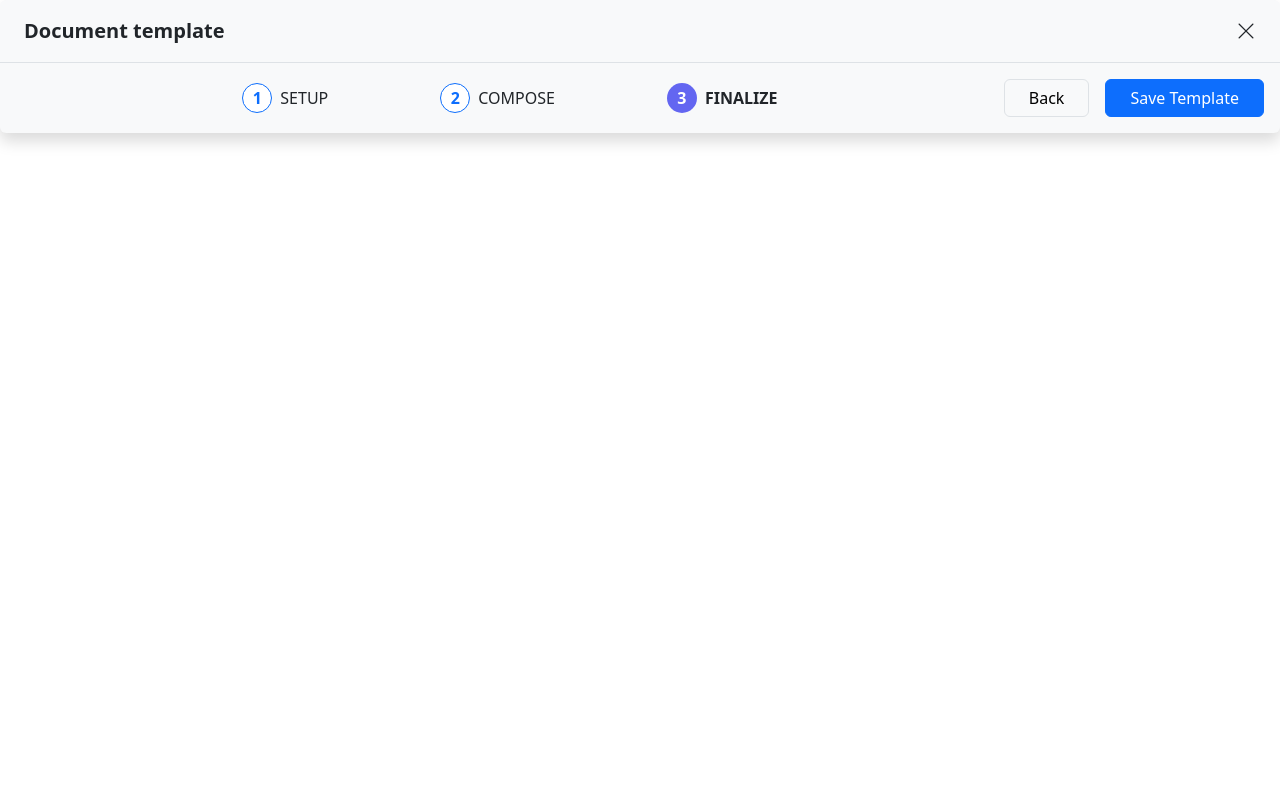
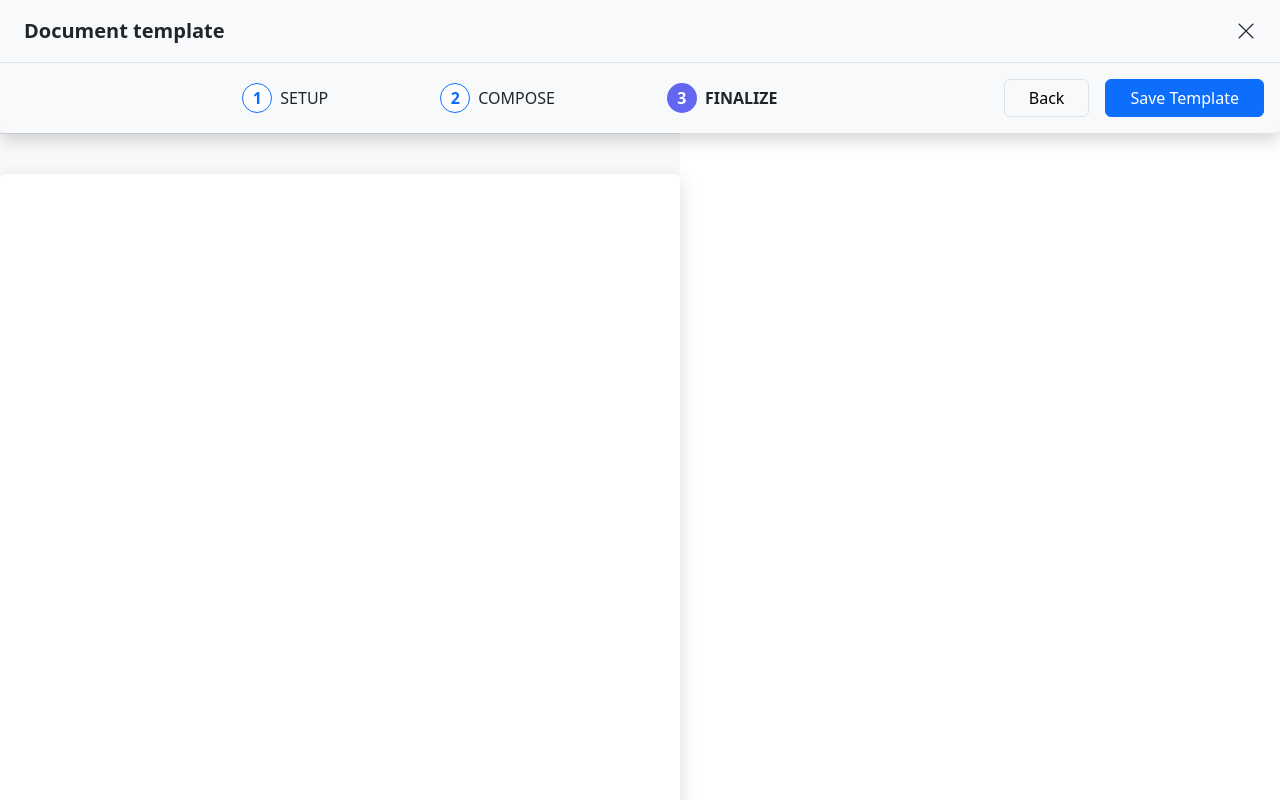
Before and after one commit to esitorsunil/keka, a React (Vite) app: page /finalize in a window 1280 px wide. Shown: the top 800 px of the page. Built offline with nearby package versions, Linux system fonts and the light colour scheme.

Commit message:
finalize page ui

```diff
--- a/src/Pages/ComposeBody.jsx
+++ b/src/Pages/ComposeBody.jsx
@@ -10,12 +10,23 @@ const ComposeBody = () => {
   const quillRef = useRef(null);
   const latestField = useSelector((state) => state.placeholders.selectedField);
 
+
   useEffect(() => {
     if (!quillRef.current || !latestField) return;
+
     const editor = quillRef.current.getEditor();
     const cursorPosition = editor.getSelection()?.index || editor.getLength();
 
-    editor.insertText(cursorPosition, `${latestField.label} `);
+    editor.updateContents(
+      {
+        ops: [
+          { retain: cursorPosition },
+          { insert: `${latestField.label} ` }
+        ]
+      },
+      'user'
+    );
+
     editor.setSelection(cursorPosition + `${latestField.label} `.length);
     editor.focus();
   }, [latestField]);
@@ -48,6 +59,14 @@ const ComposeBody = () => {
 
   return (
     <>
+    <style>
+    {`
+      .ql-container {
+        border: none !important;
+        box-shadow: none !important;
+      }
+    `}
+  </style>
       <div className="container mt-3" style={{ marginRight: '320px' }}>
         <div className="row border-bottom pb-4">
           <div className="col-12 d-flex justify-content-between align-items-center">
@@ -60,14 +79,14 @@ const ComposeBody = () => {
             <div className="btn-group pe-3" role="group" aria-label="Editor toggle">
               <button
                 type="button"
-                className={`btn ${activeEditor === 'web' ? 'text-primary border-primary' : 'btn-outline-secondary text-black no-border'}`}
+                className={`btn ${activeEditor === 'web' ? 'text-primary border-primary bg-body-tertiary ' : 'btn-outline-secondary text-black no-border'}`}
                 onClick={() => setActiveEditor('web')}
               >
                 Web Editor
               </button>
               <button
                 type="button"
-                className={`btn ${activeEditor === 'msword' ? 'text-primary border-primary' : 'btn-outline-secondary text-black no-border-left'}`}
+                className={`btn ${activeEditor === 'msword' ? 'text-primary border-primary bg-body-tertiary' : 'btn-outline-secondary text-black no-border-left'}`}
                 onClick={() => setActiveEditor('msword')}
               >
                 MS Word
--- a/src/Pages/ComposeSideBar.jsx
+++ b/src/Pages/ComposeSideBar.jsx
@@ -52,10 +52,9 @@ const ComposeSidebar = () => {
 
 
   const handleFieldClick = (label, value) => {
-
     dispatch(addField({ label, value }));
   };
-  console.log(handleFieldClick);
+
   return (
     <div className="p-3 border-end" style={{ width: '300px', height: '100vh', overflowY: 'auto', zIndex: 0 }}>
       <div className="d-flex justify-content-between align-items-center mt-3">
--- a/src/Pages/FinalizePage.jsx
+++ b/src/Pages/FinalizePage.jsx
@@ -1,10 +1,70 @@
-import React from 'react';
+import React, { useState, useRef } from 'react';
+import ReactQuill from 'react-quill';
+import 'react-quill/dist/quill.snow.css';
 import DocumentHeader from '../DocumentHeader';
 
 const FinalizePage = () => {
+  const [content, setContent] = useState('');
+  const quillRef = useRef(null);
+
+  const modules = {
+    toolbar: false,
+  };
+
+  const formats = ['bold', 'italic', 'underline', 'link'];
+
   return (
     <>
       <DocumentHeader />
+
+      {/* Internal styles to remove Quill borders */}
+      <style>
+        {`
+          .ql-container {
+            border: none !important;
+            box-shadow: none !important;
+          }
+        `}
+      </style>
+      <div className="d-flex">
+      <div className="flex-grow-1" >
+
+      {/* Main wrapper with background color */}
+      <div
+        className="d-flex justify-content-center border-top bg"
+        style={{
+       // Background color applied to the outer container
+          padding: '20px 0', // Optional padding for spacing
+        }}
+      >
+        {/* Editor container with shadow and rounded corners */}
+        <div
+          className="custom-shadow rounded p-2"
+          style={{
+            width: '100%',
+            maxWidth: '1000px',
+            height: '1000px',
+            backgroundColor: 'white', // White background for the editor container
+            marginTop: '20px', // Optional margin
+            marginBottom: '20px', // Optional margin
+          }}
+        >
+          <ReactQuill
+            ref={quillRef}
+            theme="snow"
+            value={content}
+            onChange={setContent}
+            modules={modules}
+            formats={formats}
+            style={{ height: '600px' }} // Editor height
+          />
+        </div>
+      </div>
+      </div>
+      <div style={{ width: '600px' }}>
+
+        </div>
+        </div>
     </>
   );
 };
--- a/src/Pages/SetupPage.jsx
+++ b/src/Pages/SetupPage.jsx
@@ -45,12 +45,12 @@ const Setup = () => {
                 placeholder="Write your description here..."
               />
 
-              <div id="toolbar">
+              <div id="toolbar" className="border-top-0">
                 <span className="ql-formats">
                   <button className="ql-bold" />
                   <button className="ql-italic" />
                   <button className="ql-underline" />
-                  <button className="ql-image" />
+                  <button className="ql-link" />
                 </span>
               </div>
             </div>
--- a/src/index.css
+++ b/src/index.css
@@ -53,10 +53,7 @@ span {
   border: none !important;
 }
 
-.ql-container {
-  border: none !important;
-  box-shadow: none !important;
-}
+
 
 .custom-shadow {
   box-shadow: 0 6px 20px rgba(0, 0, 0, 0.15);
@@ -66,3 +63,7 @@ span {
 .border-top{
   background-color: var(--bs-light);
 }
+
+.bg{
+  background-color: var(--bs-light);
+}
```
